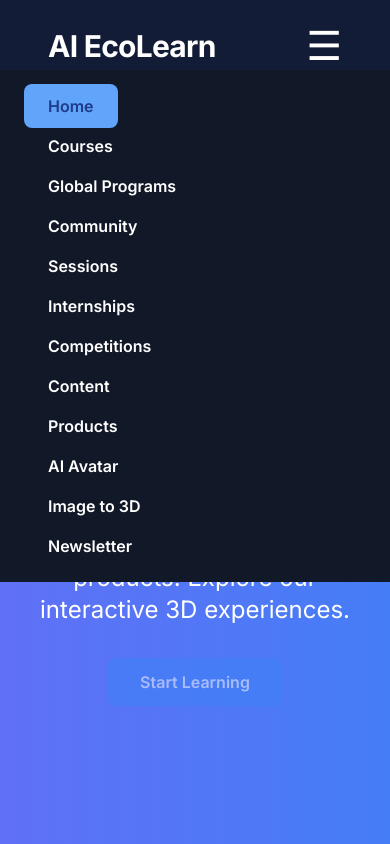
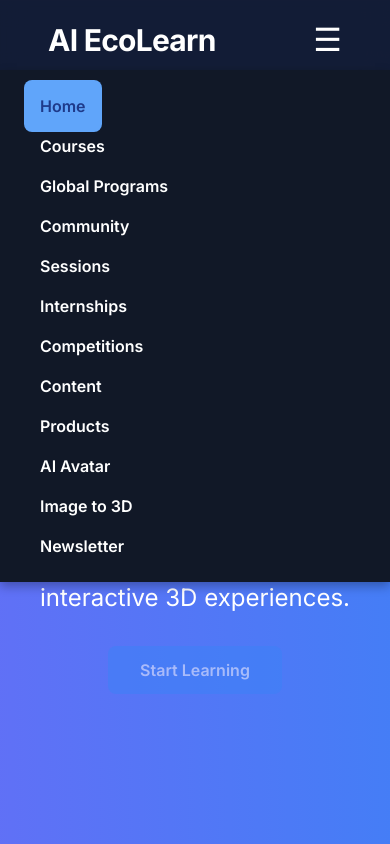
Before and after one commit to islam534/EduTech, a plain HTML site: page index.html in a window 390 px wide. Shown: the top 844 px of the page. Drawn offline with nearby package versions, Linux system fonts and the light colour scheme.

Commit message:
Update index.html

```diff
--- a/index.html
+++ b/index.html
@@ -42,9 +42,10 @@
     }
     .hamburger {
       display: none;
-      font-size: 2.5rem;
+      font-size: 2rem;
       cursor: pointer;
       transition: color 0.3s;
+      color: #fff;
     }
     .hamburger:hover { color: #60a5fa; }
     .card {
@@ -112,7 +113,7 @@
     }
     @media (max-width: 768px) {
       .nav-links {
-        display: none;
+        display: none; /* Hide nav-links by default on small screens */
         flex-direction: column;
         position: absolute;
         top: 70px;
@@ -120,16 +121,28 @@
         right: 0;
         background: #111827;
         padding: 1.5rem;
+        box-shadow: 0 4px 10px rgba(0, 0, 0, 0.3);
       }
-      .nav-links.active { display: flex; }
-      .hamburger { display: block; }
-      .three-canvas { height: 200px; }
-      .section { padding: 3rem 1rem; }
+      .nav-links.active {
+        display: flex; /* Show nav-links when active */
+      }
+      .nav-links a {
+        padding: 1rem;
+        margin: 0.5rem 0;
+        text-align: center;
+      }
+      .hamburger {
+        display: block; /* Show hamburger on small screens */
+      }
+      .three-canvas {
+        height: 200px;
+      }
+      .section {
+        padding: 3rem 1rem;
+      }
     }
     @keyframes slide-in {
-      from { transform: translateY(40px); opacity露
-
-      opacity: 0; }
+      from { transform: translateY(40px); opacity: 0; }
       to { transform: translateY(0); opacity: 1; }
     }
     @keyframes fade-in {
@@ -167,9 +180,10 @@
       left: 0;
       width: 100%;
       height: 100%;
-      background: rgba(0, 0linic, 0.5);
+      background: rgba(0, 0, 0, 0.5);
       justify-content: center;
       align-items: center;
+      z-index: 2000;
     }
     .modal-content {
       background: #fff;
@@ -199,7 +213,7 @@
         <li><a href="#image-to-3d" role="menuitem">Image to 3D</a></li>
         <li><a href="#newsletter" role="menuitem">Newsletter</a></li>
       </ul>
-      <div class="hamburger" aria-label="Toggle menu" tabindex="0" role="button">☰</div>
+      <div class="hamburger" aria-label="Toggle navigation menu" tabindex="0" role="button">☰</div>
     </nav>
   </header>
 
@@ -496,10 +510,27 @@
     // Navigation
     const hamburger = document.querySelector('.hamburger');
     const navLinks = document.querySelector('.nav-links');
+
+    // Initialize hamburger menu state
+    function initializeNav() {
+      if (window.innerWidth <= 768) {
+        navLinks.classList.remove('active');
+        hamburger.setAttribute('aria-expanded', 'false');
+      } else {
+        navLinks.classList.remove('active'); // Ensure nav-links are visible on larger screens
+      }
+    }
+
+    // Run on page load
+    window.addEventListener('load', initializeNav);
+    // Run on window resize
+    window.addEventListener('resize', initializeNav);
+
     hamburger.addEventListener('click', () => {
       navLinks.classList.toggle('active');
       hamburger.setAttribute('aria-expanded', navLinks.classList.contains('active') ? 'true' : 'false');
     });
+
     navLinks.querySelectorAll('a').forEach(link => {
       link.addEventListener('click', () => {
         navLinks.querySelectorAll('a').forEach(l => l.classList.remove('active'));
@@ -508,6 +539,7 @@
         hamburger.setAttribute('aria-expanded', 'false');
       });
     });
+
     hamburger.addEventListener('keydown', (e) => {
       if (e.key === 'Enter' || e.key === ' ') {
         e.preventDefault();
```
